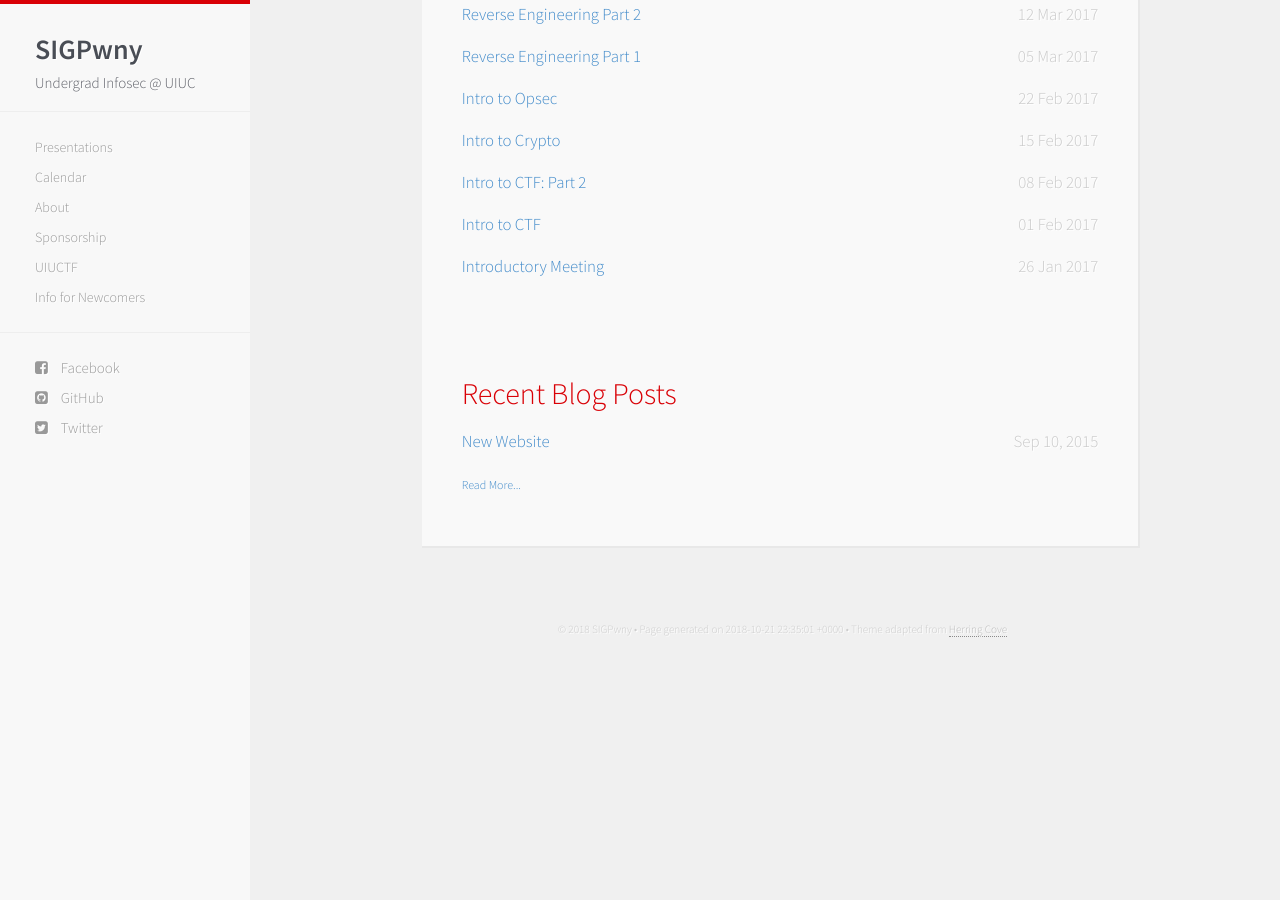
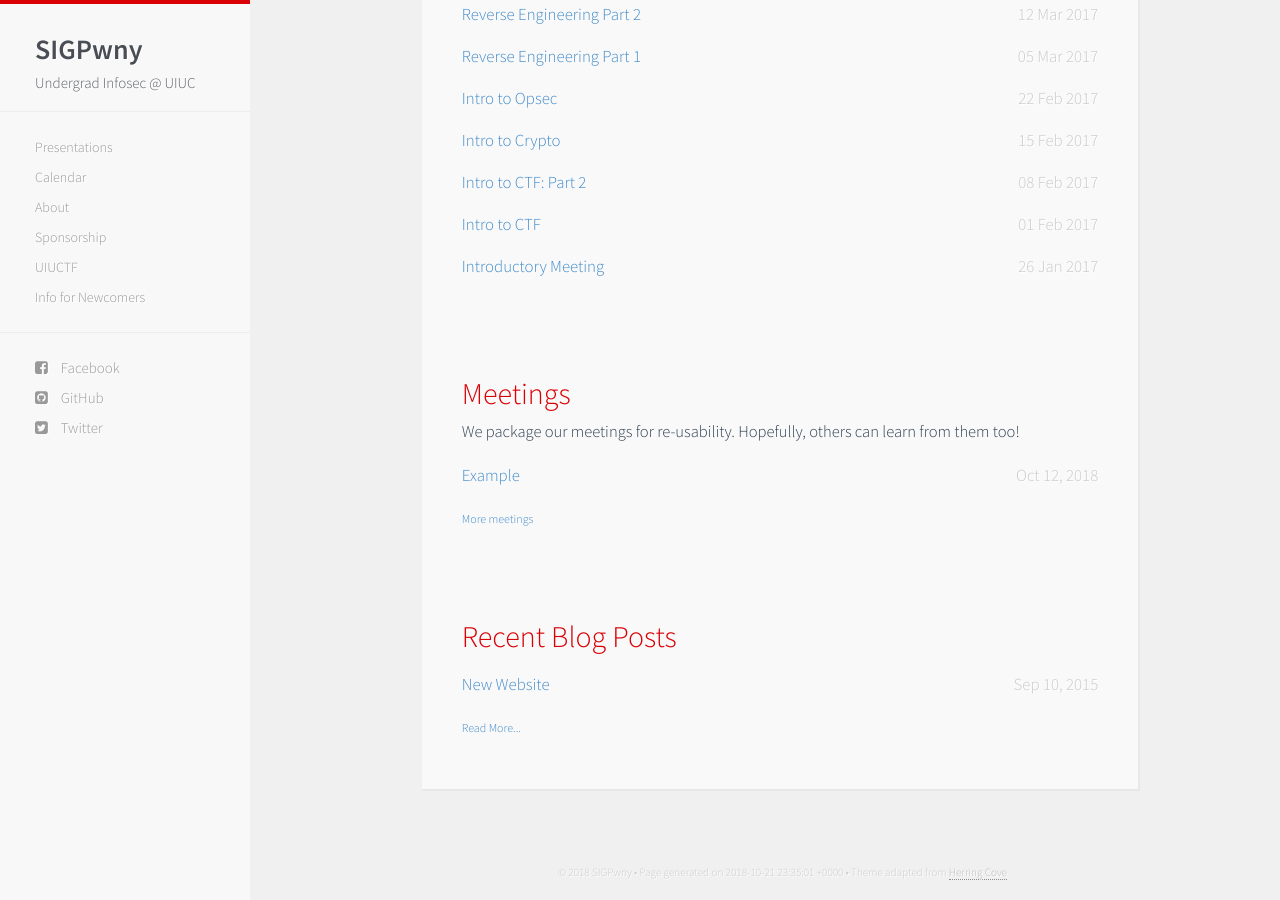
Before and after one commit to sigpwny/sigpwny.github.io-archive, a Jekyll site: the page built from index.html, in a window 1280 px wide and 900 px high, scrolled down 595 px. Built offline with Jekyll 4.4.1, drawn with Linux system fonts in a browser that asks for light colours; nearby versions of some CDN libraries; before the commit the page ends 1252 px from its top, so only the background shows below that.

Commit message:
working on boxing-meetings

```diff
--- a/_config.yml
+++ b/_config.yml
@@ -22,3 +22,8 @@ defaults:
       type: "posts"
     values:
       layout: "post"
+
+collections:
+  meetings:
+    output: true
+    permalink: /:collection/:path
--- /dev/null
+++ b/_includes/meetings.html
@@ -0,0 +1,32 @@
+	<!-- The liquid tags here are taken from _includes/posts.html. -->
+    {% if site.meetings != empty %}
+    <div class="recent-card">
+        <h2>Meetings</h2>
+		<p>We package our meetings for re-usability. Hopefully, others can learn from them too!</p>
+        {% for meeting in site.meetings limit: 5 %}
+            {% if forloop.first %}
+                {% assign add_class = 'most-recent' %}
+                {% capture fresh_tag %}
+                {% endcapture %}
+            {% endif %}
+            <ul class="posts {{ add_class }}">
+                <li>
+                    <span>
+							<a href="{{ meeting.url }}">
+                                {{ meeting.title }}
+                            </a>
+                            {{ fresh_tag }}
+                            <time class="pull-right">
+                                {{ meeting.date | date_to_string | date: "%b %-d, %Y"    }}
+                            </time>
+                    </span>
+                </li>
+            </ul>
+            {% assign add_class = '' %}
+            {% assign fresh_tag = '' %}
+        {% endfor %}
+        <ul>
+            <a id="recent-readmore" href="{{ site.baseurl }}/list.html">More meetings</a>
+        </ul>
+    </div>
+    {% endif %}
--- /dev/null
+++ b/_includes/posts.html
@@ -0,0 +1,30 @@
+    {% if site.posts != empty %}
+    <div class="recent-card">
+        <h2>Recent Blog Posts</h2>
+        {% for post in site.posts limit: 3 %}
+            {% if forloop.first %}
+                {% assign add_class = 'most-recent' %}
+                {% capture fresh_tag %}
+                {% endcapture %}
+            {% endif %}
+            <ul class="posts {{ add_class }}">
+                <li>
+                    <span>
+							<a href="{{ post.url }}">
+                                {{ post.title }}
+                            </a>
+                            {{ fresh_tag }}
+                            <time class="pull-right">
+                                {{ post.date | date_to_string | date: "%b %-d, %Y"    }}
+                            </time>
+                    </span>
+                </li>
+            </ul>
+            {% assign add_class = '' %}
+            {% assign fresh_tag = '' %}
+        {% endfor %}
+        <ul>
+            <a id="recent-readmore" href="{{ site.baseurl }}/list.html">Read More...</a>
+        </ul>
+    </div>
+    {% endif %}
--- a/_includes/presentations.html
+++ b/_includes/presentations.html
@@ -3,6 +3,7 @@
     <ul class="presentations">
 
         <!-- Eventually make for-loop that works in the same way list.html works -->
+		<!-- TODO: Trevor: make this file work like _includes/meetings.html -->
 <!--
         <li><span>
             <a href="LINK">NAME OF PRESENTATION</a>
--- a/index.html
+++ b/index.html
@@ -4,38 +4,15 @@ title: SIGPwny
 
 <div class="container">
     <!-- {% include showcase.html %} -->
+
+	<!-- All of these pull from include templates in _includes/. -->
+
     {% include greeting.html %}
 
     {% include presentations.html %}
 
-    {% if site.posts != empty %}
-    <div class="recent-card">
-        <h2>Recent Blog Posts</h2>
-        {% for post in site.posts limit: 3 %}
-            {% if forloop.first %}
-                {% assign add_class = 'most-recent' %}
-                {% capture fresh_tag %}
-                {% endcapture %}
-            {% endif %}
-            <ul class="posts {{ add_class }}">
-                <li>
-                    <span>
-							<a href="{{ post.url }}">
-                                {{ post.title }}
-                            </a>
-                            {{ fresh_tag }}
-                            <time class="pull-right">
-                                {{ post.date | date_to_string | date: "%b %-d, %Y"    }}
-                            </time>
-                    </span>
-                </li>
-            </ul>
-            {% assign add_class = '' %}
-            {% assign fresh_tag = '' %}
-        {% endfor %}
-        <ul>
-            <a id="recent-readmore" href="{{ site.baseurl }}/list.html">Read More...</a>
-        </ul>
-    </div>
-    {% endif %}
+	{% include meetings.html %}
+
+	{% include posts.html %}
+
 </div>
--- a/presentations.html
+++ b/presentations.html
@@ -2,5 +2,6 @@
 title: All Posts
 ---
 <div class="container">
+	<!-- this grabs the presentations.html from includes -->
     {% include presentations.html %}
 </div>
```
Also changed, not shown: _layouts/meeting.html (added, +14 -0 lines), _meetings/EXAMPLE.md (added, +23 -0 lines), meetings.html (added, +7 -0 lines), 1 other file.
